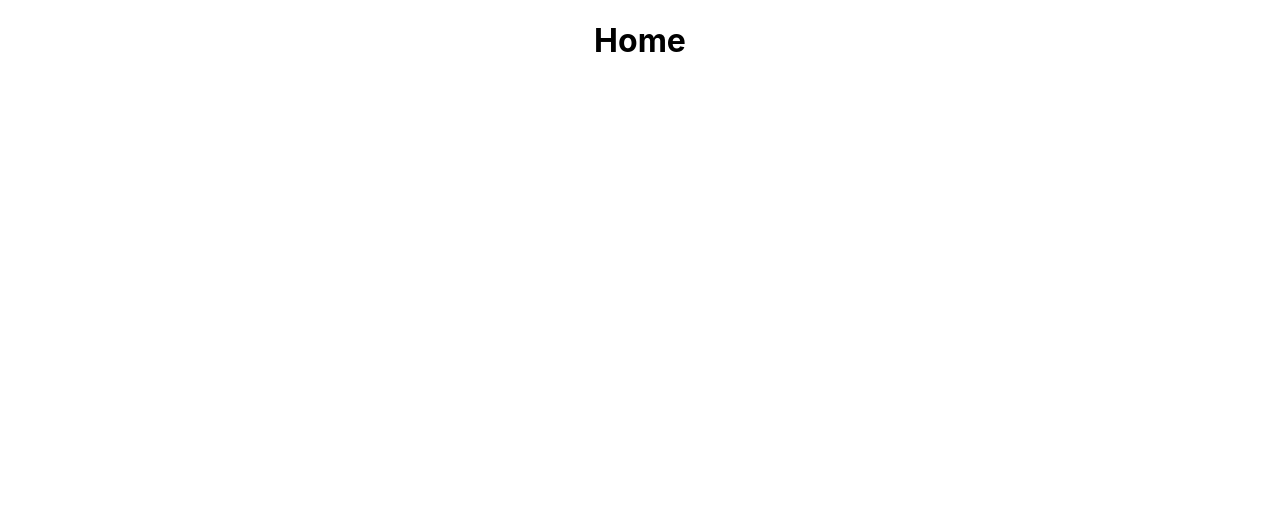
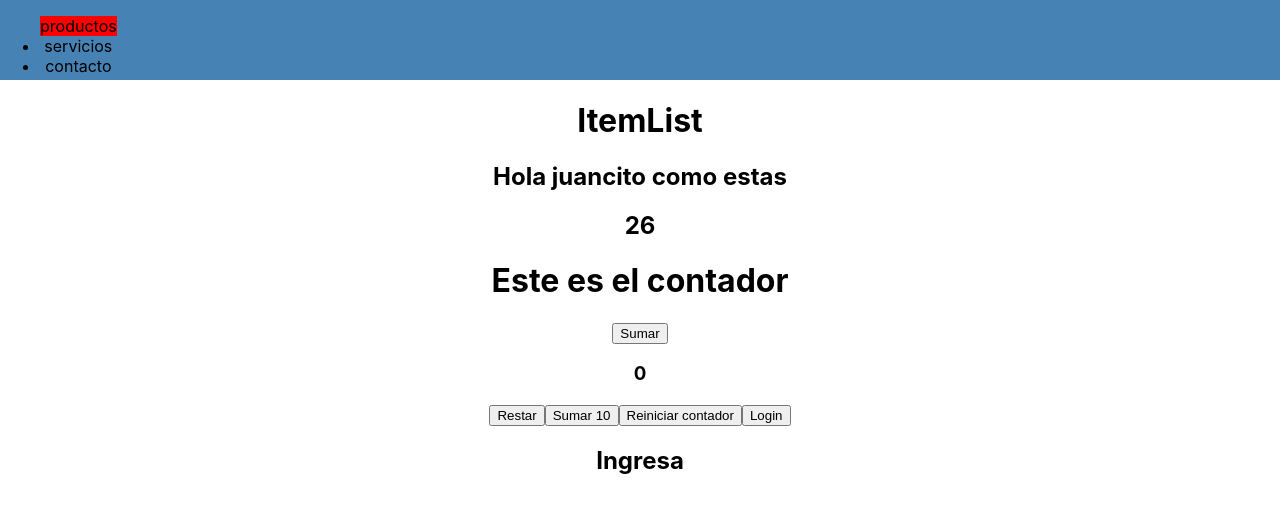
Before and after one commit to jorgeduje/comision-39650, a React (Create React App) app: page / in a window 1280 px wide. Shown: the top 512 px of the page. Built offline with nearby package versions, Linux system fonts and the light colour scheme.

Commit message:
se trabajo con props y useState

```diff
--- a/src/App.js
+++ b/src/App.js
@@ -1,10 +1,19 @@
 import "./App.css";
+import CounterContainer from "./components/Counter/CounterContainer";
 
+import ItemList from "./components/ItemList/ItemList";
+import { Navbar } from "./components/Navbar/Navbar";
 
 function App() {
+
+  let saludo = "Hola juancito como estas"
+  let edad = 26
+
   return (
     <div className="App">
-      <h1>Home</h1>
+      <Navbar color="red" />
+      <ItemList saludo={saludo} edad={edad} />
+      <CounterContainer />
     </div>
   );
 }
--- /dev/null
+++ b/src/components/Counter/CounterContainer.jsx
@@ -0,0 +1,43 @@
+import { useState } from "react";
+import CounterPresentation from "./CounterPresentation";
+
+const CounterContainer = () => {
+  const [counter, setCounter] = useState(0);
+  const [user, setUser] = useState("");
+
+  const sumar = () => {
+    setCounter(counter + 1);
+  };
+
+  const restar = () => {
+    setCounter(counter - 1);
+  };
+
+  const sumar10 = () => {
+    setCounter(counter + 10);
+  };
+
+  const reiniciar = () => {
+    setCounter(0);
+  };
+
+  const login = () => {
+    setUser("pepito");
+  };
+
+  return (
+    <div>
+      <CounterPresentation
+        login={login}
+        counter={counter}
+        sumar={sumar}
+        restar={restar}
+        reiniciar={reiniciar}
+        sumar10={sumar10}
+        user={user}
+      />
+    </div>
+  );
+};
+
+export default CounterContainer;
--- /dev/null
+++ b/src/components/Counter/CounterPresentation.jsx
@@ -0,0 +1,26 @@
+const CounterPresentation = ({
+  user,
+  reiniciar,
+  sumar,
+  restar,
+  counter,
+  sumar10,
+  login,
+}) => {
+  return (
+    <div>
+      <h1>Este es el contador</h1>
+      <button onClick={sumar}>Sumar</button>
+      <h3>{counter}</h3>
+      <button onClick={restar}>Restar</button>
+      <button onClick={sumar10}>Sumar 10</button>
+      <button onClick={reiniciar}>Reiniciar contador</button>
+
+      <button onClick={login}>Login</button>
+
+      {user.length > 0 ? <h2>Bienvenido {user}</h2> : <h2>Ingresa</h2>}
+    </div>
+  );
+};
+
+export default CounterPresentation;
--- /dev/null
+++ b/src/components/ItemList/ItemList.jsx
@@ -0,0 +1,15 @@
+
+const ItemList = ( {saludo, edad} ) => {
+
+  // let { edad, saludo } = props
+
+  return (
+    <div>
+      <h1>ItemList</h1>
+      <h2>{saludo}</h2>
+      <h2>{edad}</h2>
+    </div>
+  );
+};
+
+export default ItemList;
--- /dev/null
+++ b/src/components/Navbar/Navbar.jsx
@@ -0,0 +1,20 @@
+
+// import "./Navbar.css"
+
+import styles from "./Navbar.module.css"
+
+
+export const Navbar = ( {color} ) => {
+
+  let apellido = "perez"
+
+  return (
+    <div className={styles.containerNavbar}>
+      <ul>
+        <li style={{backgroundColor: color, listStyle: "none"}}>productos</li>
+        <li>servicios</li>
+        <li>contacto</li>
+      </ul>
+    </div>
+  );
+};
--- /dev/null
+++ b/src/components/Navbar/Navbar.module.css
@@ -0,0 +1,8 @@
+
+.containerNavbar{
+    width: 100%;
+    height: 10vh;
+    display: flex;
+    justify-content: space-between;
+    background-color: steelblue;
+}
```
Also changed, not shown: src/components/ItemList/ItemList.css (added).
